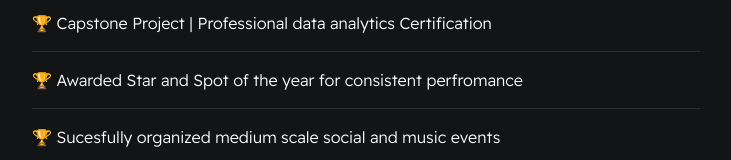
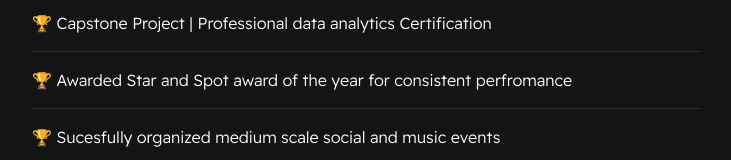
Before and after one commit to kartikchopra1/Digital-resume, a plain HTML site: page index.html in a window 1280 px wide. Shown: the part 2590-2750 px from the top of the page, without its empty margins (274-1005 px from the left). Drawn offline with Linux system fonts and the light colour scheme.

Commit message:
Update index.html

```diff
--- a/index.html
+++ b/index.html
@@ -117,7 +117,7 @@ HIPAA Compliance.
                 </div>
 
                 <div class="card--project">
-                    <a href="" ><span>🏆 </span>Awarded Star and Spot of the year for consistent perfromance </a>
+                    <a href="" ><span>🏆 </span>Awarded Star and Spot award of the year for consistent perfromance </a>
                 </div>
 
                 <div class="card--project">
```
